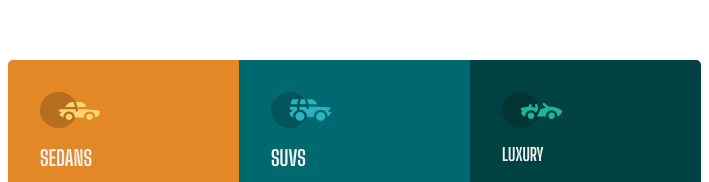
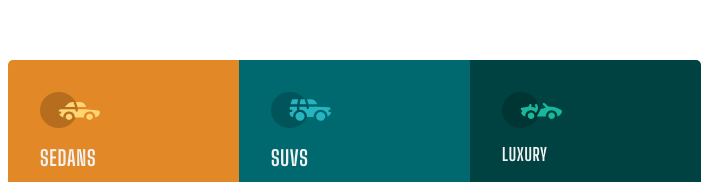
Before and after one commit to saminstein/3-Column-Preview-Card-Component-, a plain HTML site: page index.html in a window 1280 px wide. Shown: the part 130-312 px from the top of the page, 282-991 px from the left. Drawn offline with Linux system fonts and the light colour scheme.

Commit message:
Update style.css

```diff
--- a/style.css
+++ b/style.css
@@ -45,6 +45,7 @@ h1 {
     font-family: 'Big Shoulders Display', cursive;
     font-weight: 700;
     margin: 0.75rem 0;
+    letter-spacing: 0.04375rem;
 }
 
 
```
